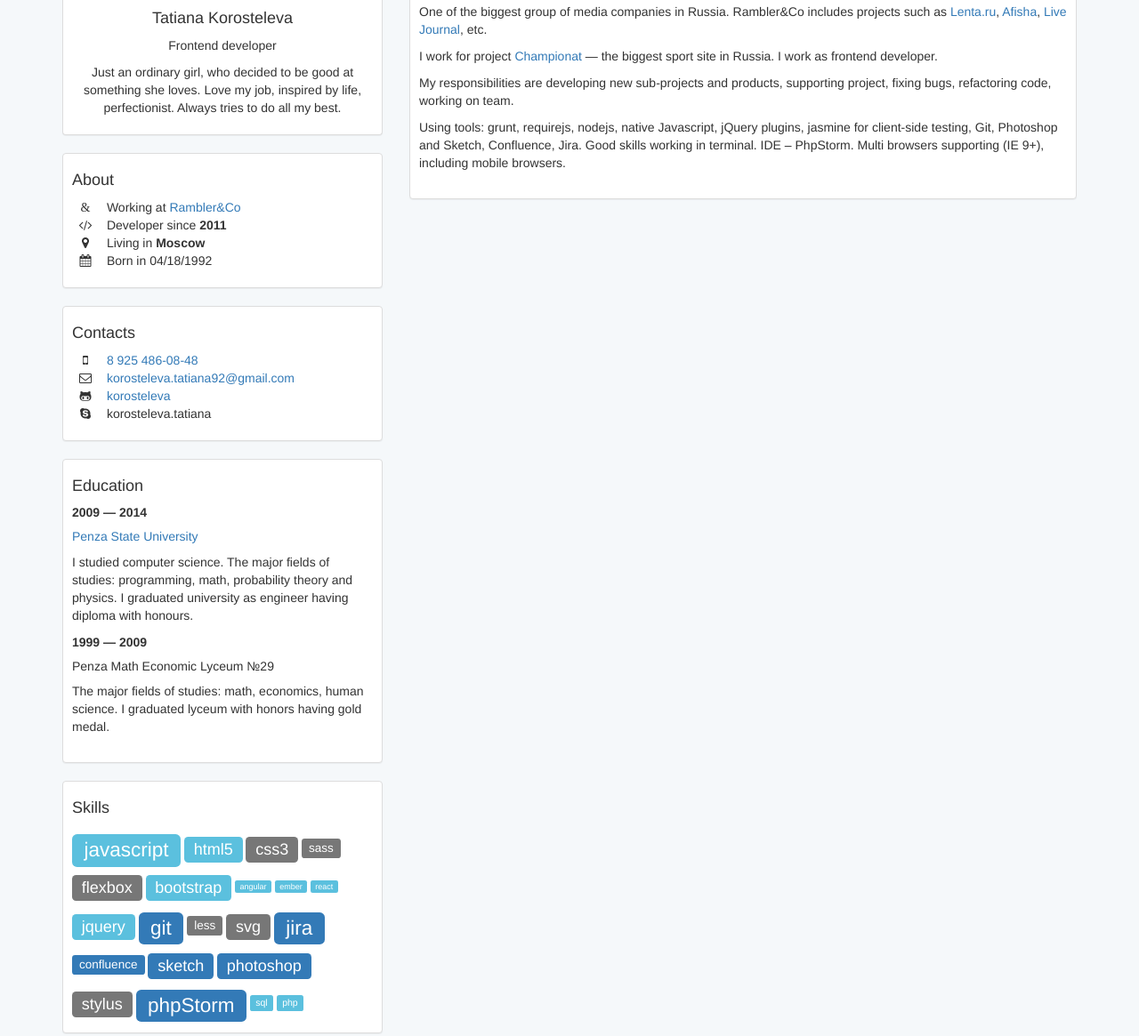
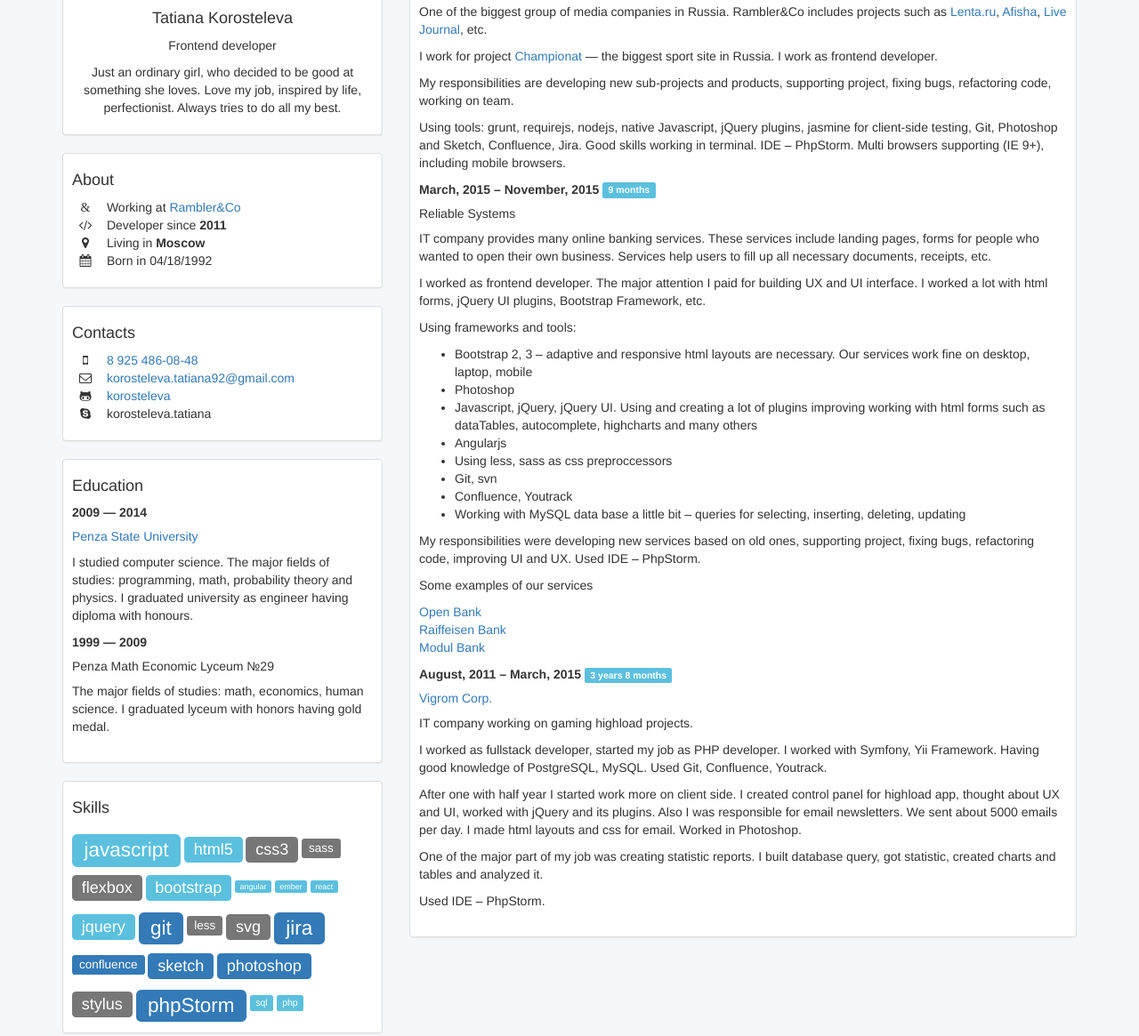
Before and after one commit to korosteleva/korosteleva.github.io, a website: page index.html in a window 1280 px wide. Shown: the part 281-1446 px from the top of the page at 89% size. Drawn offline with Linux system fonts and the light colour scheme.

Commit message:
#! add work experience;

```diff
--- a/index.html
+++ b/index.html
@@ -2,7 +2,7 @@
 <html lang="en">
 <head>
 	<meta charset="UTF-8">
-	<title>Portfolio</title>
+	<title>Korosteleva Tatiana - frontend developer</title>
 	<meta name="viewport" content="width=device-width, initial-scale=1, shrink-to-fit=no">
 	<link href="css/bootstrap.min.css" rel="stylesheet">
 	<link href="css/style.css" rel="stylesheet">
@@ -70,11 +70,7 @@
 						<div class="panel-profile__avatar">
 							<img src="images/avatar.jpg">
 						</div>
-
 					</div>
-
-
-
 
 				</div>
 				<div class="panel panel-default panel-profile__description">
@@ -158,7 +154,7 @@
 
 			<div class="col-sm-8">
 				<div class="panel panel-default">
-					<h4>Work experience</h4>
+					<h4>Work experience <span class="label label-info">5+ years</span></h4>
 					<dl>
 						<dt>March, 2016 – present</dt>
 						<dd>
@@ -168,6 +164,7 @@
 								I am tutor for beginners. My responsibilities are explaining javascript details for students, checking their homework, finding and giving some information to read.
 							</p>
 						</dd>
+
 						<dt>December, 2015 – present</dt>
 						<dd>
 							<h5><a href="https://rambler-co.ru/en" target="_blank">Rambler&Co</a></h5>
@@ -182,7 +179,45 @@
 							</p>
 
 							<p>Using tools: grunt, requirejs, nodejs, native Javascript, jQuery plugins, jasmine for client-side testing, Git, Photoshop and Sketch, Confluence, Jira. Good skills working in terminal. IDE – PhpStorm. Multi browsers supporting (IE 9+), including mobile browsers.</p>
+						</dd>
 
+						<dt>March, 2015 – November, 2015 <span class="label label-info">9 months</span></dt>
+						<dd>
+							<h5>Reliable Systems</h5>
+							<p>IT company provides many online banking services. These services include landing pages, forms for people who wanted to open their own business. Services help users to fill up all necessary documents, receipts, etc.</p>
+							<p>I worked as frontend developer. The major attention I paid for building UX and UI interface. I worked a lot with html forms, jQuery UI plugins, Bootstrap Framework, etc.</p>
+
+							<p>Using frameworks and tools:</p>
+							<ul>
+								<li>Bootstrap 2, 3 – adaptive and responsive html layouts are necessary. Our services work fine on desktop, laptop, mobile</li>
+								<li>Photoshop</li>
+								<li>Javascript, jQuery, jQuery UI. Using and creating a lot of plugins improving  working with html forms such as dataTables, autocomplete, highcharts and many others</li>
+								<li>Angularjs</li>
+								<li>Using less, sass as css preproccessors</li>
+								<li>Git, svn</li>
+								<li>Confluence, Youtrack</li>
+								<li>Working with MySQL data base a little bit – queries for selecting, inserting, deleting, updating</li>
+							</ul>
+
+							<p>My responsibilities were developing new services based on old ones, supporting project, fixing bugs, refactoring code, improving UI and UX. Used IDE – PhpStorm.</p>
+							<p>Some examples of our services</p>
+							<ul class="list-unstyled">
+								<li><a href="https://reg-openbank.ru/index.do" target="_blank">Open Bank</a></li>
+								<li><a href="https://reg-raiffeisen.ru/index.do" target="_blank">Raiffeisen Bank</a></li>
+								<li><a href="https://reg-modulbank.ru/index.do" target="_blank">Modul Bank</a></li>
+							</ul>
+						</dd>
+
+						<dt>August, 2011 – March, 2015 <span class="label label-info">3 years 8 months</span></dt>
+						<dd>
+							<h5><a href="http://vigromcorp.com" target="_blank">Vigrom Corp.</a></h5>
+							<p>IT company working on gaming highload projects.</p>
+							<p>I worked as fullstack developer, started my job as PHP developer. I worked with Symfony, Yii Framework. Having good knowledge of PostgreSQL, MySQL.
+								Used Git, Confluence, Youtrack.</p>
+							<p>After one with half year I started work more on client side. I created control panel for highload app, thought about UX and UI, worked with jQuery and its plugins. Also I was responsible for email newsletters. We sent about 5000 emails per day. I made html layouts and css for email. Worked in Photoshop.
+								</p>
+							<p>One of the major part of my job was creating statistic reports. I built database query, got statistic, created charts and tables and analyzed it.</p>
+							<p>Used IDE – PhpStorm.</p>
 						</dd>
 					</dl>
 				</div>
```
